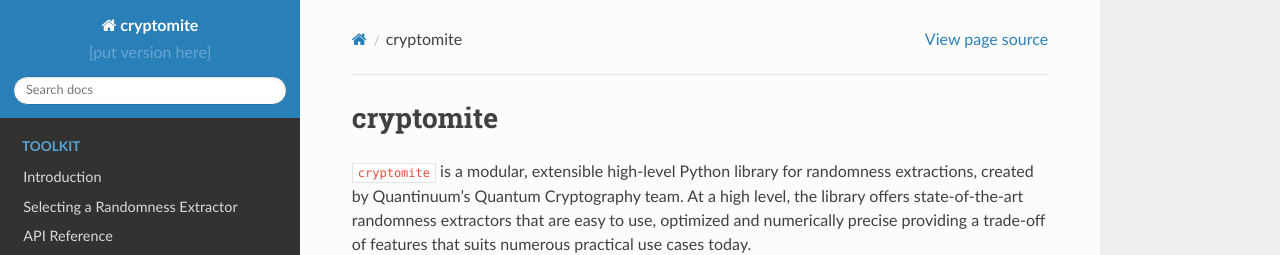
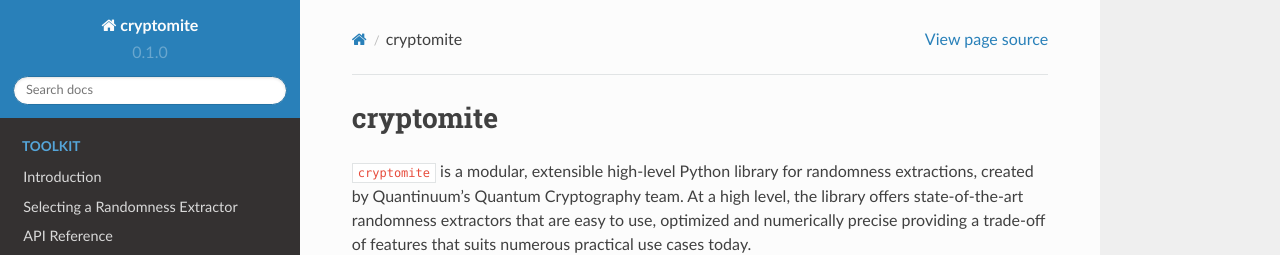
Before and after one commit to CQCL/cryptomite, a Sphinx documentation site: the page built from docs/index.rst, in a window 1280 px wide. Shown: the top 255 px of the page. Built offline with Sphinx 7.4.7 and the Read the Docs theme 2.0.0, drawn with Linux system fonts in a browser that asks for light colours.

Commit message:
Bump version number

```diff
--- a/cryptomite/__init__.py
+++ b/cryptomite/__init__.py
@@ -2,3 +2,5 @@
 __all__ = ['dodis', 'toeplitz', 'trevisan']
 
 from cryptomite import dodis, toeplitz, trevisan
+
+__version__ = '0.1.0'
--- a/docs/conf.py
+++ b/docs/conf.py
@@ -17,7 +17,9 @@
 
 # -- Project information -----------------------------------------------------
 
-release = version = "[put version here]"
+from cryptomite import __version__
+
+release = version = __version__
 
 
 project = 'cryptomite'
--- a/setup.cfg
+++ b/setup.cfg
@@ -3,6 +3,7 @@
 description = An awesome extractor library
 long_description = file: README.md
 long_description_content_type = text/markdown
+version = 0.1.0
 author = Cambridge Quantum
 author_email = qcrypto@cambridgequantum.com
 license_files = file: LICENSE
```
